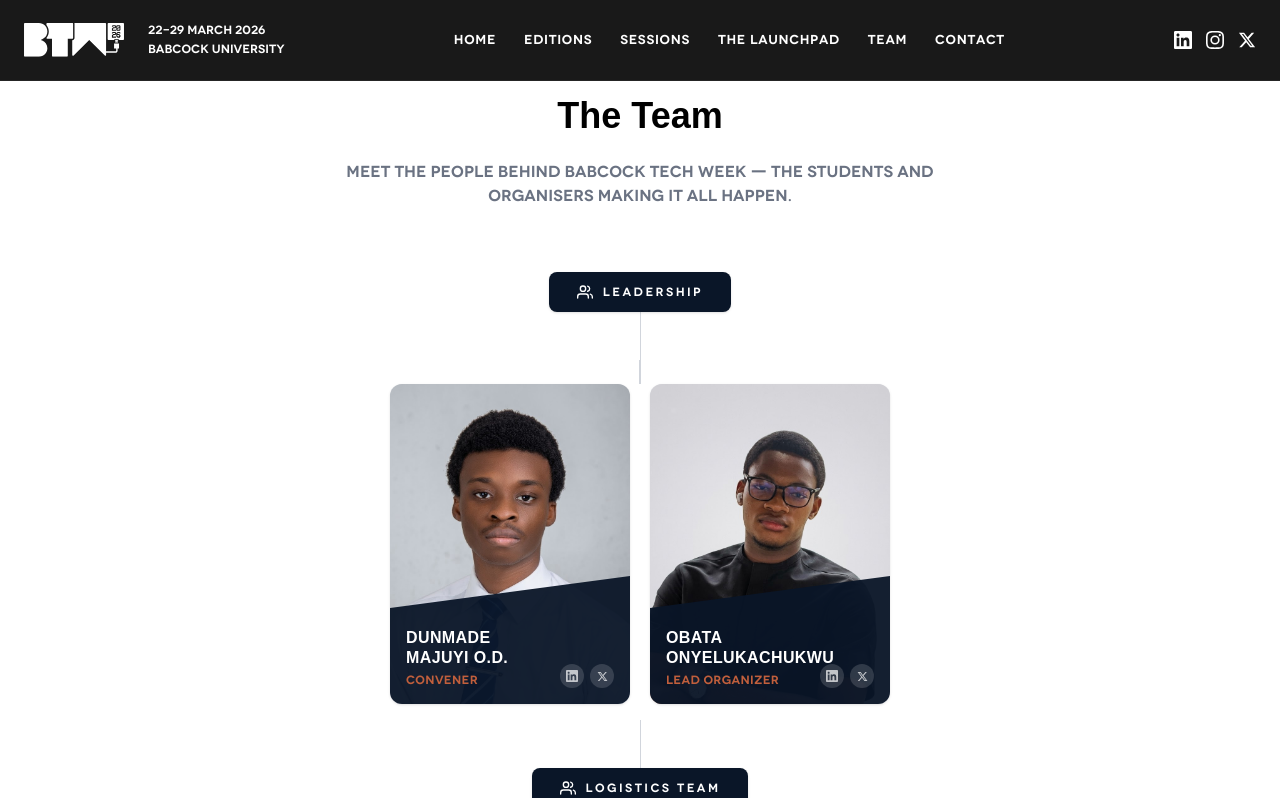
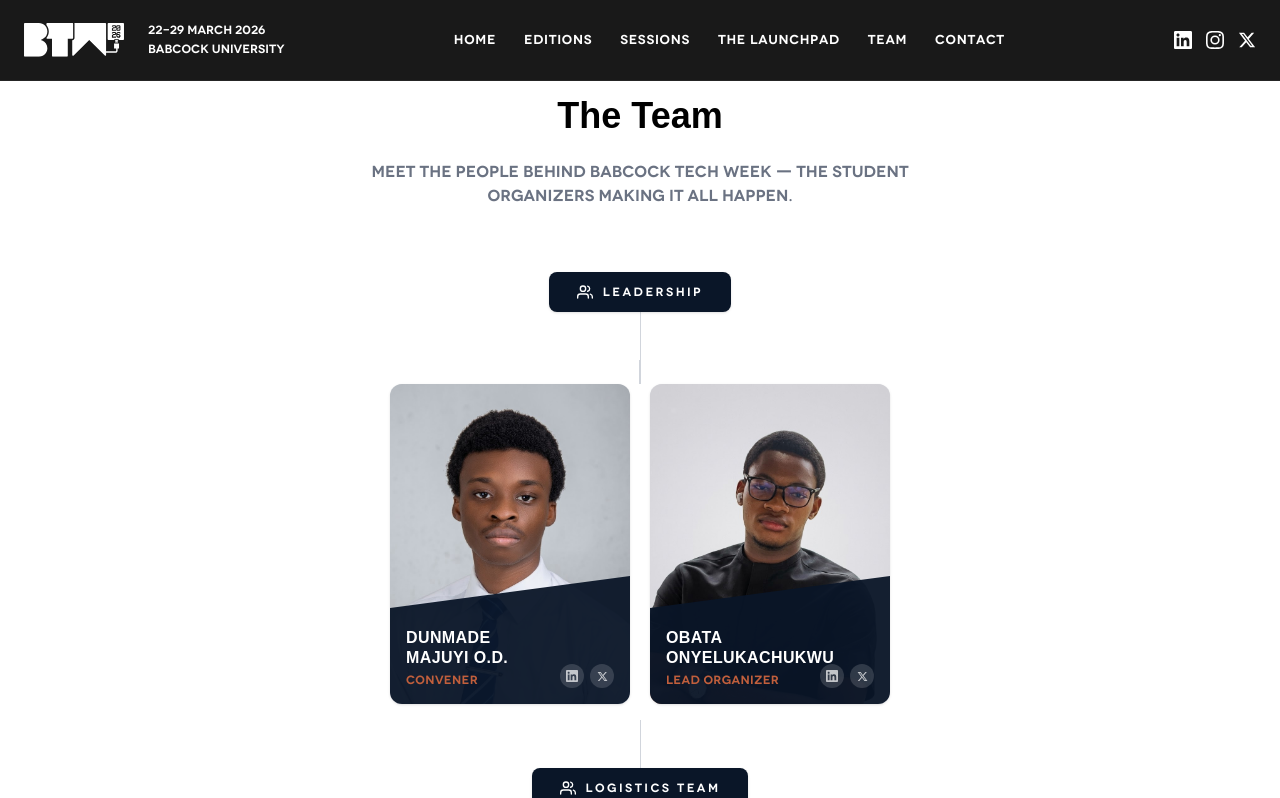
Before and after one commit to victoribironke/babcock-tech-week, a Next.js app: page /team in a window 1280 px wide. Shown: the top 798 px of the page. Built offline with nearby package versions, Linux system fonts and the light colour scheme; a web font is replaced by a local one.

Commit message:
minor heading detail change

```diff
--- a/app/components/TeamOrganogram.tsx
+++ b/app/components/TeamOrganogram.tsx
@@ -517,8 +517,8 @@ export default function TeamOrganogram() {
             The Team
           </h2>
           <p className="text-gray-500 text-center text-sm md:text-base mb-16 max-w-[600px] mx-auto">
-            Meet the people behind Babcock Tech Week — the students and
-            organisers making it all happen.
+            Meet the people behind Babcock Tech Week — the student
+            organizers making it all happen.
           </p>
         </div>
 
```
